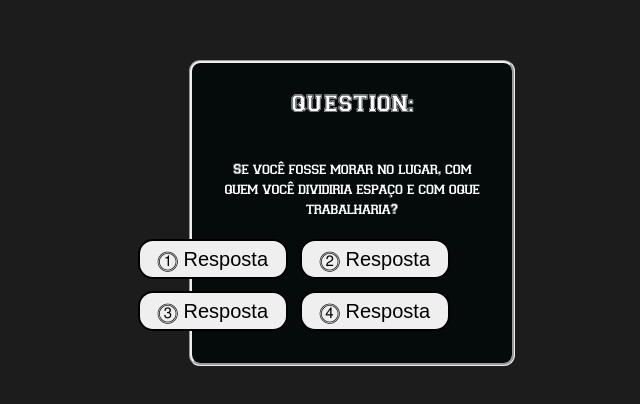
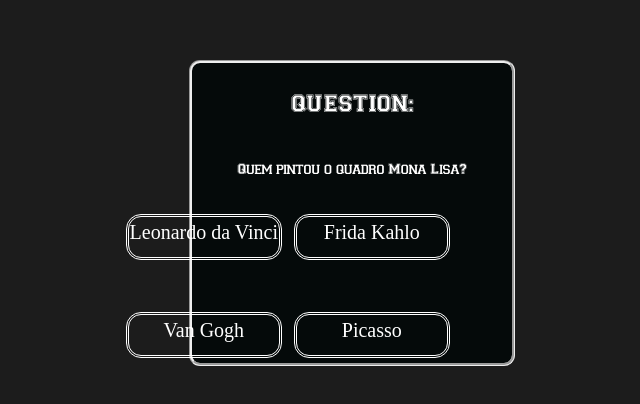
Before and after one commit to Mickael-Santos/Ciencias_da_Computacao, a plain HTML site: page QUIZ/jogar.html in a window 1280 px wide. Shown: the part 140-544 px from the top of the page, without its empty margins (253-893 px from the left). Drawn offline with Linux system fonts and the light colour scheme.

Commit message:
Quiz v1.0.2

```diff
--- a/QUIZ/index.js
+++ b/QUIZ/index.js
@@ -0,0 +1,48 @@
+const perguntas = [pergunta1 = {
+    question: 'Quem pintou o quadro Mona Lisa?',
+    answers: ['Leonardo da Vinci','Frida Kahlo','Van Gogh','Picasso'],
+    correta: 0 },
+
+    pergunta2 = {
+    question: 'Quem criou os personagens Mickey e Minnie Mouse?',
+    answers: ['João Bittencourt','Walt Disney','Jeff Dalmon','Jack lee'],
+    correta: 1},
+
+    pergunta3 = {
+    question: 'Quem foi o vencedor do Big Brother Brasil 20?',
+    answers: ['Sandra maltine','Maria Luíza','Pedro alckimin',' Thelma Assis'],
+    correta: 4},
+
+    pergunta4 = {
+    question: 'Quem é o autor da série literária Sítio do Picapau Amarelo?',
+    answers: ['Vagner de Assis','Roberto magalhães','Monteiro Lobato','Ana bittencourt'],
+    correta: 3},
+
+    pergunta5 = {
+    question: 'Qual fruta envenenada comeu a Branca de Neve?',
+    answers: ['Melão','Maça','Laranja','Manga'],
+    correta: 1}];
+
+
+function viewquestion(){
+    let title = document.getElementById('pergunta')
+    title.textContent = perguntas[0].question;
+};
+
+function viewanswers(){
+    let q = document.querySelectorAll(".answer");
+    q.forEach(function(element, index)
+    {
+        element.textContent = perguntas[0].answers[index];
+        element.addEventListener('click', function(){
+            if(index == perguntas[0].correta){
+                alert( 'acertou!');
+            }else{
+                alert('errou!')
+            };
+        });
+    });
+}
+
+viewquestion();
+viewanswers();
--- a/QUIZ/jogar.html
+++ b/QUIZ/jogar.html
@@ -9,22 +9,21 @@
 </head>
 <body>
 
-<section class="cxquestion">
+<section id="cxquestion">
 
     <div id="cabecalho">
         <p id="question">QUESTION:</p>
-        <p id="pergunta">Se você fosse morar no lugar,
-            com quem você dividiria espaço e com oque trabalharia?</p>
+        <p id="pergunta"></p>
     </div>
     <div id="respostas">
         <table id="btnrespostas">
             <tr>
-                <td><input type="button" value="&#9461; Resposta"></td>
-                <td><input type="button" value="&#9462; Resposta"></td>
+                <td><p class="answer">Pergunta 1</p></td>
+                <td><p class="answer">Pergunta 2</p></td>
             </tr>
             <tr>
-                <td><input type="button" value="&#9463; Resposta"></td>
-                <td><input type="button" value="&#9464; Resposta"></td>
+                <td><p class="answer">Pergunta 3</p></td>
+                <td><p class="answer">Pergunta 4</p></td>
             </tr>
         </table>
     </div>
@@ -32,4 +31,5 @@
 
 
 </body>
+<script src="index.js"></script>
 </html>
--- a/QUIZ/style.css
+++ b/QUIZ/style.css
@@ -74,7 +74,7 @@ h1
 
 }
 
-.cxquestion
+#cxquestion
 {
     background-color: rgb(5, 10, 10);
     width: 25%;
@@ -103,14 +103,13 @@ h1
     position: absolute;
     margin: auto;
     right: 16%;
-    top: 55%;
-    line-height: 25px;
+    top: 40%;
+    line-height: 30px;
 }
 
 #btnrespostas
 {
     border-spacing: 10px;
-
 }
 
 #question
@@ -118,15 +117,6 @@ h1
     font-size: 25px;
 }
 
-input
-{
-    width: 150px;
-    height: 40px;
-    font-size: 20px;
-    border-style: double;
-    border-radius: 15px;
-
-}
 
 #pergunta
 {
@@ -137,3 +127,13 @@ input
     right: 10%;
 
 }
+
+.answer
+{
+    color: rgb(255,255,255);
+    width: 150px;
+    height: 40px;
+    font-size: 20px;
+    border-style: double;
+    border-radius: 15px;
+}
```
